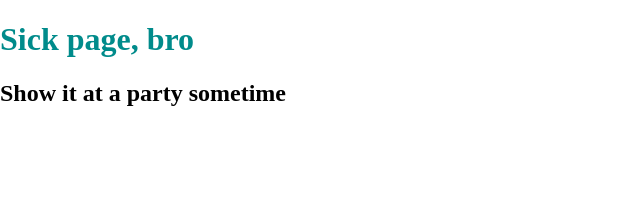
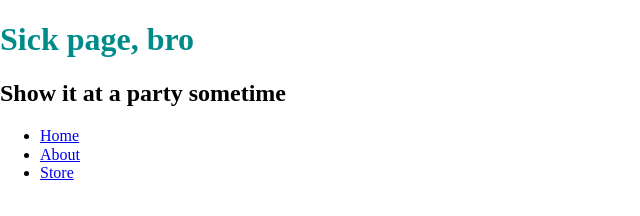
Before and after one commit to hayden-crocker/michelle-branch, a plain HTML site: page index.html in a window 1280 px wide. Shown: the whole page, without its empty margins (0-640 px from the left). Drawn offline with Linux system fonts and the light colour scheme.

Commit message:
initial structure for nav

```diff
--- a/index.html
+++ b/index.html
@@ -10,5 +10,12 @@
 <body>
     <h1>Sick page, bro</h1>
     <h2>Show it at a party sometime</h2>
+    <nav>
+        <ul>
+            <li><a href="#">Home</a></li>
+            <li><a href="#">About</a></li>
+            <li><a href="#">Store</a></li>
+        </ul>
+    </nav>
 </body>
 </html>
```
